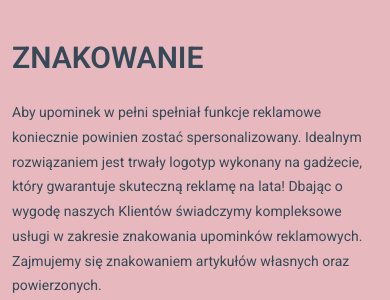
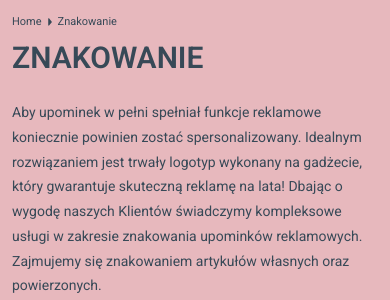
Before and after one commit to goldipl/Macma, a PHP site: page /branding.php in a window 390 px wide. Shown: the part 112-412 px from the top of the page. Run offline with PHP 8.4, Linux system fonts and the light colour scheme.

Commit message:
add and styling breacrumbs

```diff
--- /dev/null
+++ b/components/branding_page/gallery_article.php
@@ -0,0 +1,3 @@
+<div class="gallery_article container">
+
+</div>
--- a/components/branding_page/hero.php
+++ b/components/branding_page/hero.php
@@ -1,5 +1,15 @@
 <section id="hero" class="hero container">
     <div class="hero_content">
+        <div class="breadcrumbs container">
+            <ul>
+                <li class="breadcrumb-item">
+                    <a href="./index.php">Home</a>
+                </li>
+                <li class="breadcrumb-item">
+                    <a href="#">Znakowanie</a>
+                </li>
+            </ul>
+        </div>
         <h1 class="hero_content--title">Znakowanie</h1>
         <p class="hero_content--text">Aby upominek w pełni spełniał funkcje reklamowe koniecznie powinien zostać spersonalizowany. Idealnym rozwiązaniem jest trwały logotyp wykonany na gadżecie, który gwarantuje skuteczną reklamę na lata! Dbając o wygodę naszych Klientów świadczymy kompleksowe usługi w zakresie znakowania upominków reklamowych. Zajmujemy się znakowaniem artykułów własnych oraz powierzonych.</p>
         <div class="hero_content--btn">
--- /dev/null
+++ b/scss/branding_page/_gallery_article.scss
@@ -0,0 +1,3 @@
+.gallery_article {
+
+}
--- a/scss/branding_page/_hero.scss
+++ b/scss/branding_page/_hero.scss
@@ -30,6 +30,11 @@
         left: 0;
         width: 35vw;
         z-index: 1;
+        .breadcrumbs {
+            position: absolute;
+            top: -80px;
+            left: -10px;
+        }
         h1 {
             font-size: 72px;
             font-style: normal;
@@ -137,6 +142,11 @@
             top: 40px;
             left: 0;
             width: 100%;
+            .breadcrumbs {
+                position: absolute;
+                top: -48px;
+                left: -10px;
+            }
             h1 {
                 font-size: 36px;
                 margin: 0 0 24px 0;
@@ -170,9 +180,14 @@
     }
 }
 
-@media (max-width: 760px) {
+@media (max-width: 991px) {
     #hero {
         .hero_content {
+            .breadcrumbs {
+                position: absolute;
+                top: -32px;
+                left: -16px;
+            }
             h1 {
                 font-size: 30px;
             }
--- /dev/null
+++ b/scss/common/_breadcrumbs.scss
@@ -0,0 +1,86 @@
+.breadcrumbs {
+    margin-top: 16px;
+    ul {
+        display: inline-flex;
+        flex-wrap: wrap;
+        padding-left: 0;
+        li.breadcrumb-item {
+            position: relative;
+            list-style: none;
+            margin-right: 40px;
+            &:nth-child(1)::after {
+                display: none;
+            }
+            &::before {
+                display: none;
+            }
+            &::after {
+                position: absolute;
+                margin-right: 10px;
+                top: 8px;
+                left: -24px;
+                background-size: contain;
+                width: 8px;
+                height: 8px;
+                content: "";
+                background-image: url('./../assets/icons/common/breadcrumbs/breadcrumb_icon.svg');
+                display: inline-block;
+                background-repeat: no-repeat;
+                background-position: center center;
+            }
+            a {
+                font-weight: 400;
+                font-size: 14px;
+                line-height: 160%;
+                color: $text_color;
+                text-decoration: none;
+                &:hover {
+                    color: $macma_orange;
+                }
+            }
+        }
+    }
+}
+
+@media (max-width: 1260px) {
+    .breadcrumbs {
+        ul {
+            li.breadcrumb-item {
+                margin-right: 24px;
+                &::after {
+                    margin-right: 10px;
+                    left: -16px;
+                }
+            }
+        }
+    }
+}
+
+@media (max-width: 991px) {
+    .breadcrumbs {
+        margin-top: 0;
+        margin-bottom: 8px;
+        ul {
+            padding-left: 16px;
+            margin: 0;
+            li.breadcrumb-item {
+                margin-right: 16px;
+                &::after {
+                    margin-right: 8px;
+                    top: 10px;
+                    left: -12px;
+                    width: 8px;
+                    height: 8px;
+                }
+                &:first-of-type {
+                    margin-left: -12px;
+                }
+                a {
+                    font-weight: 400;
+                    font-size: 11px;
+                    line-height: 12px;
+                }
+            }
+        }
+    }
+}
--- a/scss/main.css
+++ b/scss/main.css
@@ -655,6 +655,87 @@ footer .footer__container__bottom .contip img {
   footer .footer__container__bottom p {
     font-size: 14px;
     line-height: 140%;
+  }
+}
+.breadcrumbs {
+  margin-top: 16px;
+}
+.breadcrumbs ul {
+  display: inline-flex;
+  flex-wrap: wrap;
+  padding-left: 0;
+}
+.breadcrumbs ul li.breadcrumb-item {
+  position: relative;
+  list-style: none;
+  margin-right: 40px;
+}
+.breadcrumbs ul li.breadcrumb-item:nth-child(1)::after {
+  display: none;
+}
+.breadcrumbs ul li.breadcrumb-item::before {
+  display: none;
+}
+.breadcrumbs ul li.breadcrumb-item::after {
+  position: absolute;
+  margin-right: 10px;
+  top: 8px;
+  left: -24px;
+  background-size: contain;
+  width: 8px;
+  height: 8px;
+  content: "";
+  background-image: url("./../assets/icons/common/breadcrumbs/breadcrumb_icon.svg");
+  display: inline-block;
+  background-repeat: no-repeat;
+  background-position: center center;
+}
+.breadcrumbs ul li.breadcrumb-item a {
+  font-weight: 400;
+  font-size: 14px;
+  line-height: 160%;
+  color: #374957;
+  text-decoration: none;
+}
+.breadcrumbs ul li.breadcrumb-item a:hover {
+  color: #F26521;
+}
+
+@media (max-width: 1260px) {
+  .breadcrumbs ul li.breadcrumb-item {
+    margin-right: 24px;
+  }
+  .breadcrumbs ul li.breadcrumb-item::after {
+    margin-right: 10px;
+    left: -16px;
+  }
+}
+@media (max-width: 991px) {
+  .breadcrumbs {
+    margin-top: 0;
+    margin-bottom: 8px;
+  }
+  .breadcrumbs ul {
+    padding-left: 16px;
+    margin: 0;
+  }
+  .breadcrumbs ul li.breadcrumb-item {
+    margin-right: 16px;
+  }
+  .breadcrumbs ul li.breadcrumb-item::after {
+    margin-right: 8px;
+    top: 10px;
+    left: -12px;
+    width: 8px;
+    height: 8px;
+  }
+  .breadcrumbs ul li.breadcrumb-item:first-of-type {
+    margin-left: -12px;
+  }
+  .breadcrumbs ul li.breadcrumb-item a {
+    font-weight: 400;
+    font-size: 11px;
+    line-height: 12px;
   }
 }
 #swiper {
@@ -1729,6 +1810,11 @@ footer .footer__container__bottom .contip img {
   width: 35vw;
   z-index: 1;
 }
+#hero .hero_content .breadcrumbs {
+  position: absolute;
+  top: -80px;
+  left: -10px;
+}
 #hero .hero_content h1 {
   font-size: 72px;
   font-style: normal;
@@ -1831,6 +1917,11 @@ footer .footer__container__bottom .contip img {
     left: 0;
     width: 100%;
   }
+  #hero .hero_content .breadcrumbs {
+    position: absolute;
+    top: -48px;
+    left: -10px;
+  }
   #hero .hero_content h1 {
     font-size: 36px;
     margin: 0 0 24px 0;
@@ -1861,7 +1952,12 @@ footer .footer__container__bottom .contip img {
     display: none;
   }
 }
-@media (max-width: 760px) {
+@media (max-width: 991px) {
+  #hero .hero_content .breadcrumbs {
+    position: absolute;
+    top: -32px;
+    left: -16px;
+  }
   #hero .hero_content h1 {
     font-size: 30px;
   }
--- a/scss/main.scss
+++ b/scss/main.scss
@@ -6,6 +6,7 @@
 @import './common/topbar';
 @import './common/nav';
 @import './common/footer';
+@import './common/breadcrumbs';
 @import './main_page/swiper';
 @import './main_page/info_section';
 @import './main_page/promo_products';
```
Also changed, not shown: doming.php (added, +48 -0 lines), assets/icons/common/breadcrumbs/breadcrumb_icon.svg (added), 1 other file.
